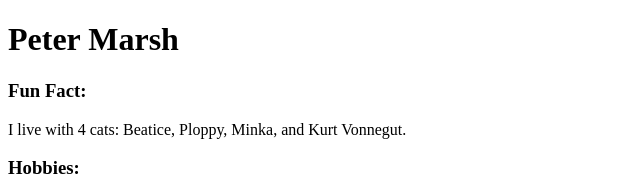
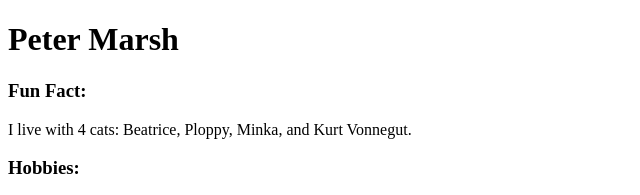
Before and after one commit to ptrthegr8/ptrthegr8.github.io, a plain HTML site: page index.html in a window 1280 px wide. Shown: the top 195 px of the page, 0-640 px from the left. Drawn offline with Linux system fonts and the light colour scheme.

Commit message:
spelling

```diff
--- a/index.html
+++ b/index.html
@@ -7,7 +7,7 @@
   <body>
     <h1>Peter Marsh</h1>
     <h3>Fun Fact:</h3>
-    <p>I live with 4 cats: Beatice, Ploppy, Minka, and Kurt Vonnegut.</p>
+    <p>I live with 4 cats: Beatrice, Ploppy, Minka, and Kurt Vonnegut.</p>
     <h3>Hobbies:</h3>
     <ol>
       <li>Video Games</li>
```
